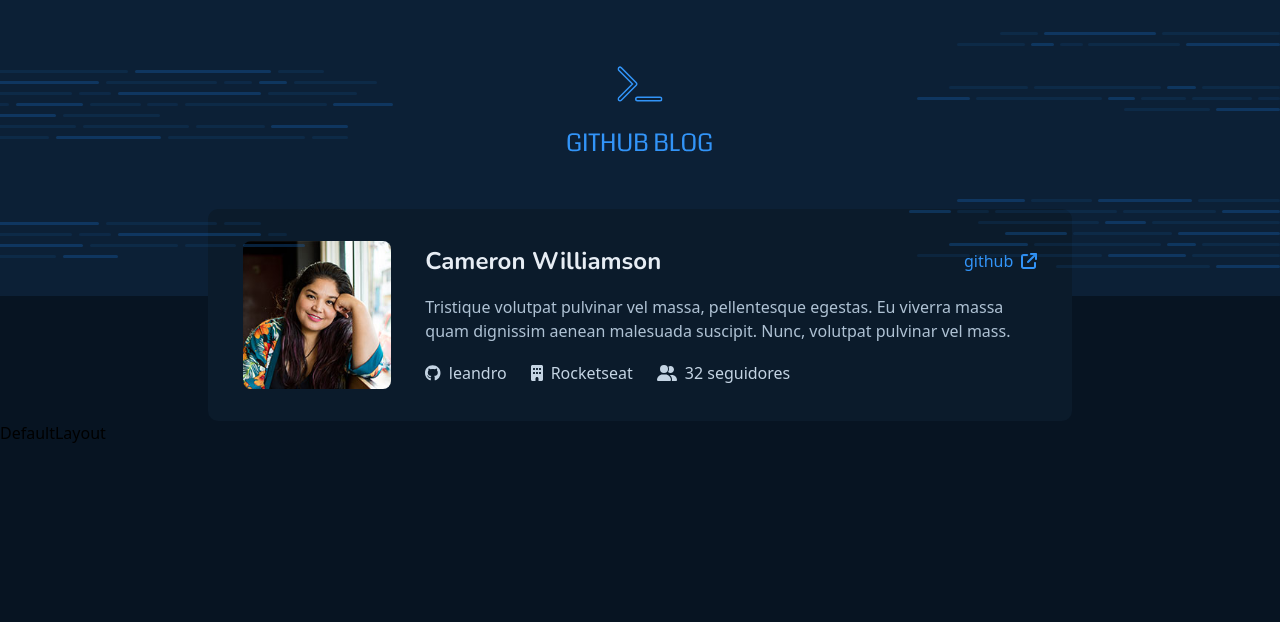
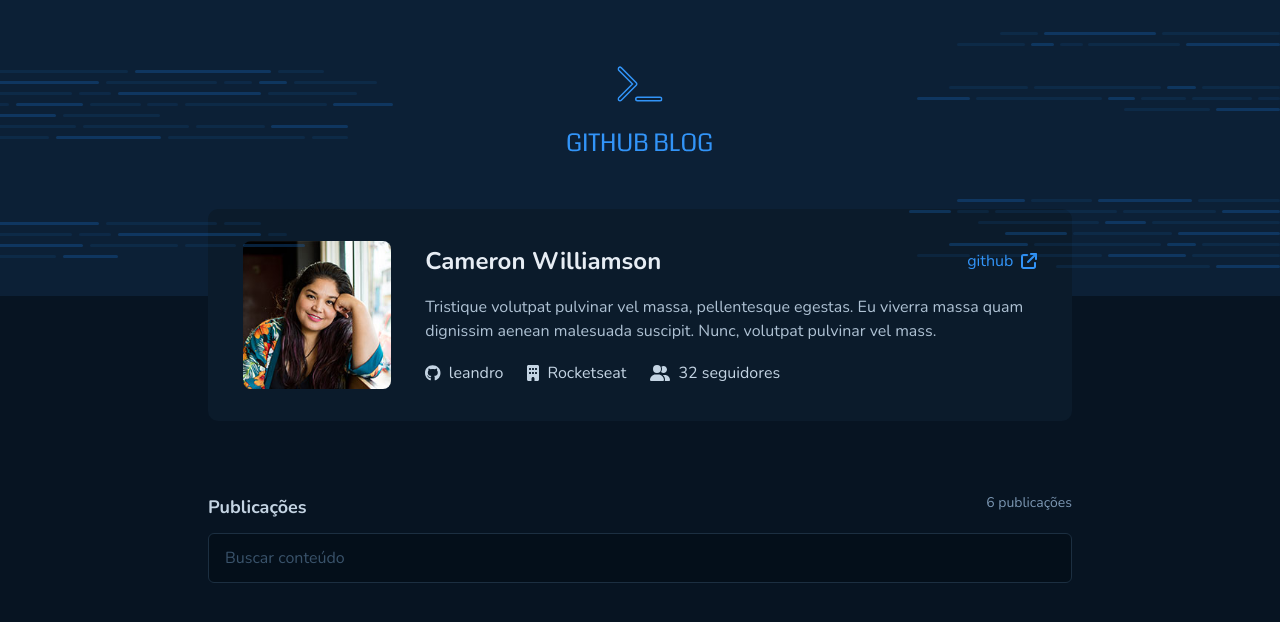
Before and after one commit to leandrotune/github-blog, a React (Vite) app: page / in a window 1280 px wide. Shown: the top 622 px of the page. Built offline with nearby package versions, Linux system fonts and the light colour scheme.

Commit message:
Componente: Search - concluído

```diff
--- a/index.html
+++ b/index.html
@@ -13,7 +13,7 @@
 
     <title>GitHub Blog</title>
   </head>
-  <body class="bg-base-background">
+  <body class="bg-base-background font-Nubito">
     <div id="root"></div>
     <script type="module" src="/src/main.tsx"></script>
   </body>
--- a/src/components/Profile/index.tsx
+++ b/src/components/Profile/index.tsx
@@ -10,7 +10,7 @@
 
 export function Profile() {
   return (
-    <div className=" max-w-[54rem] mt-[-5.438rem] h-[212px] bg-base-profile flex items-center justify-evenly mx-auto rounded-[10px]">
+    <div className="max-w-[54rem] mt-[-5.438rem] h-[212px] bg-base-profile flex items-center justify-evenly mx-auto rounded-[10px]">
       <div>
         <img className="w-[148px] h-[148px]" src={avatar} alt="" />
       </div>
--- /dev/null
+++ b/src/components/Search/index.tsx
@@ -0,0 +1,17 @@
+export function Search() {
+  return (
+    <div className="mx-auto w-full flex flex-col ">
+      <div className="flex justify-between">
+        <strong className="text-base-subtitle font-bold text-lg ">
+          Publicações
+        </strong>
+        <span className="text-base-span text-sm">6 publicações</span>
+      </div>
+      <input
+        className="bg-base-input text-base-text placeholder:text-base-label mt-3 border border-base-border rounded-md p-3 px-4 flex flex-1 gap-2"
+        type="search"
+        placeholder="Buscar conteúdo"
+      />
+    </div>
+  )
+}
--- a/src/pages/Home/index.tsx
+++ b/src/pages/Home/index.tsx
@@ -1,10 +1,13 @@
 import { Profile } from '../../components/Profile'
+import { Search } from '../../components/Search'
 
 export function Home() {
   return (
-    <div className="h-screen">
+    <div className="h-screen ">
       <Profile />
-      <h1>DefaultLayout</h1>
+      <main className="max-w-[54rem] mt-[4.5rem] mx-auto">
+        <Search />
+      </main>
     </div>
   )
 }
```
